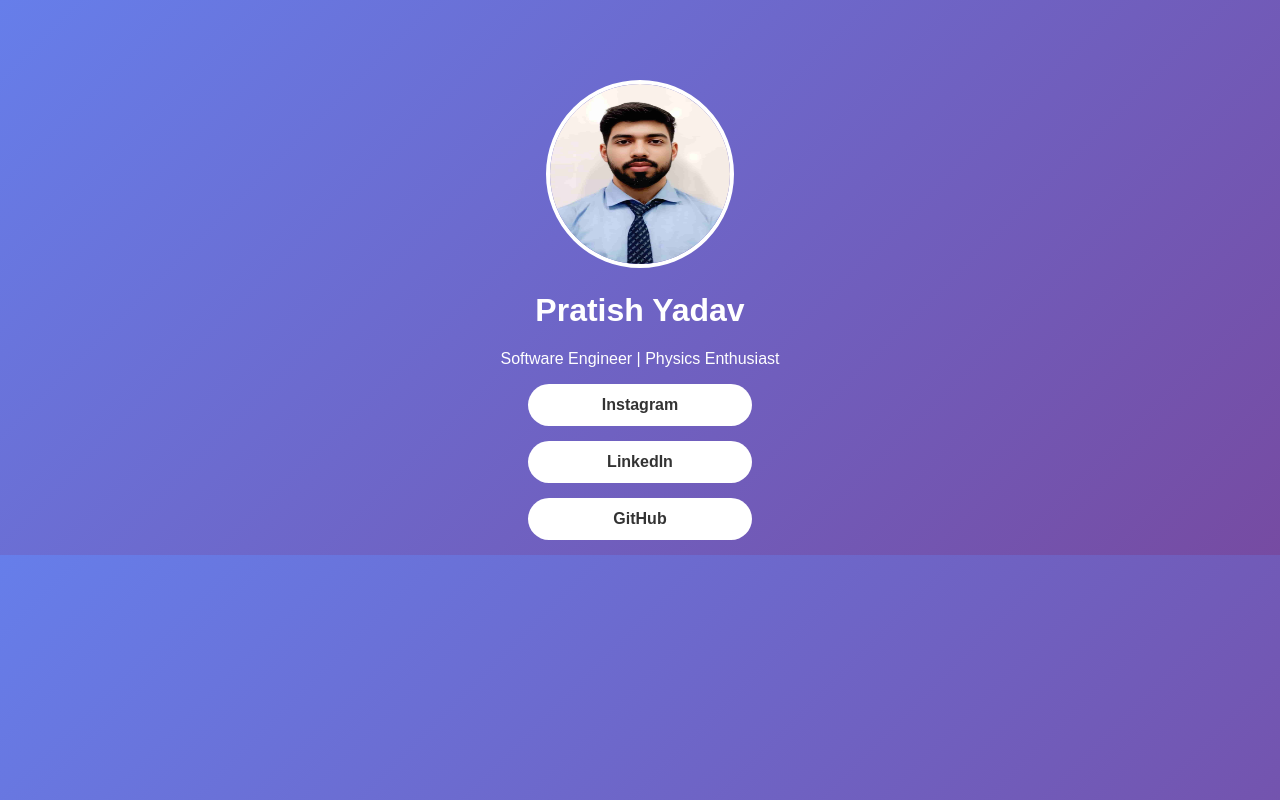
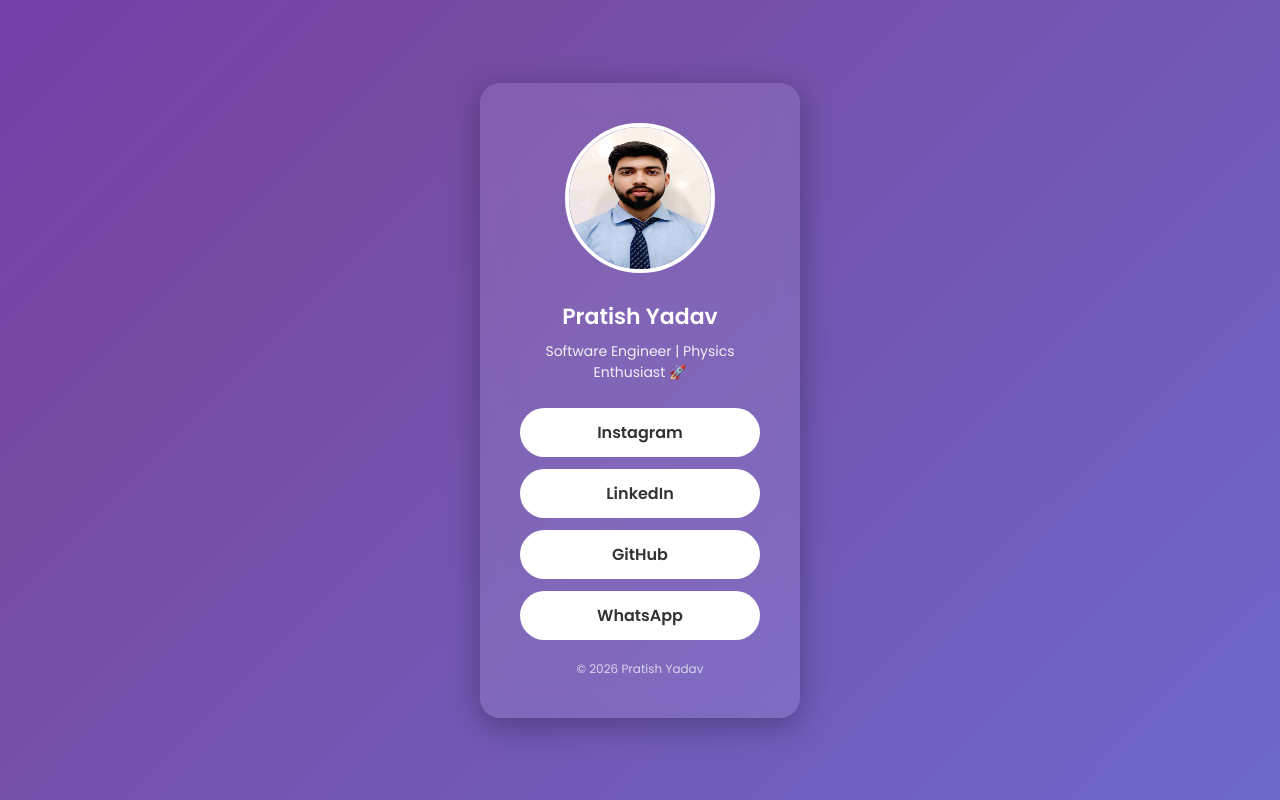
Before and after one commit to PratishYadav/pratishyadav.github.io, a plain HTML site: page index.html in a window 1280 px wide. Drawn offline with Linux system fonts and the light colour scheme.

Commit message:
Update index.html

```diff
--- a/index.html
+++ b/index.html
@@ -1,66 +1,122 @@
 <!DOCTYPE html>
-<html>
+<html lang="en">
 <head>
+<meta charset="UTF-8">
+<meta name="viewport" content="width=device-width, initial-scale=1.0">
 <title>Pratish Yadav</title>
-    <meta name="viewport" content="width=device-width, initial-scale=1.0">
+
+<link href="https://fonts.googleapis.com/css2?family=Poppins:wght@300;400;600&display=swap" rel="stylesheet">
+
 <style>
+* {
+    margin: 0;
+    padding: 0;
+    box-sizing: border-box;
+    font-family: 'Poppins', sans-serif;
+}
+
 body {
-            margin: 0;
-            font-family: Arial, sans-serif;
-            background: linear-gradient(135deg, #667eea, #764ba2);
+    height: 100vh;
+    display: flex;
+    justify-content: center;
+    align-items: center;
+    background: linear-gradient(-45deg, #667eea, #764ba2, #6a11cb, #2575fc);
+    background-size: 400% 400%;
+    animation: gradientBG 10s ease infinite;
+}
+
+@keyframes gradientBG {
+    0% { background-position: 0% 50%; }
+    50% { background-position: 100% 50%; }
+    100% { background-position: 0% 50%; }
+}
+
+.card {
+    backdrop-filter: blur(15px);
+    background: rgba(255, 255, 255, 0.1);
+    padding: 40px;
+    width: 320px;
+    border-radius: 20px;
     text-align: center;
     color: white;
+    box-shadow: 0 8px 32px rgba(0,0,0,0.3);
+    animation: fadeIn 1.5s ease;
 }
 
-        .container {
-            margin-top: 80px;
+@keyframes fadeIn {
+    from { opacity: 0; transform: translateY(20px); }
+    to { opacity: 1; transform: translateY(0); }
 }
 
-        img {
-            width: 180px;
-            height: 180px;
+.profile-img {
+    width: 150px;
+    height: 150px;
     border-radius: 50%;
     border: 4px solid white;
-            cursor: pointer;
+    margin-bottom: 20px;
+    transition: 0.4s;
+}
+
+.profile-img:hover {
+    transform: scale(1.08);
+    box-shadow: 0 0 25px white;
 }
 
 h1 {
-            margin-top: 20px;
+    font-size: 22px;
+    margin-bottom: 8px;
+}
+
+p {
+    font-size: 14px;
+    margin-bottom: 25px;
+    opacity: 0.9;
 }
 
 .links a {
     display: block;
-            margin: 15px auto;
-            width: 200px;
+    margin: 12px 0;
     padding: 12px;
+    border-radius: 30px;
+    text-decoration: none;
+    font-weight: 600;
+    transition: 0.3s;
     background: white;
     color: #333;
-            text-decoration: none;
-            border-radius: 25px;
-            font-weight: bold;
-            transition: 0.3s;
 }
 
 .links a:hover {
+    transform: translateY(-3px);
     background: #ffdd57;
+}
+
+.footer {
+    margin-top: 20px;
+    font-size: 12px;
+    opacity: 0.7;
 }
 </style>
 </head>
 
 <body>
 
-<div class="container">
+<div class="card">
 
-    <!-- Replace image link with your own -->
-    <img src="Image.jpg" onclick="window.location.href='https://instagram.com/'">
+    <!-- Upload your image and replace profile.jpg -->
+    <img src="Image.jpg" class="profile-img">
 
     <h1>Pratish Yadav</h1>
-    <p>Software Engineer | Physics Enthusiast</p>
+    <p>Software Engineer | Physics Enthusiast 🚀</p>
 
     <div class="links">
-        <a href="https://instagram.com/">Instagram</a>
-        <a href="https://linkedin.com/">LinkedIn</a>
-        <a href="https://github.com/">GitHub</a>
+        <a href="https://instagram.com/yourusername" target="_blank">Instagram</a>
+        <a href="https://linkedin.com/in/yourusername" target="_blank">LinkedIn</a>
+        <a href="https://github.com/yourusername" target="_blank">GitHub</a>
+        <a href="https://wa.me/91XXXXXXXXXX" target="_blank">WhatsApp</a>
+    </div>
+
+    <div class="footer">
+        © 2026 Pratish Yadav
     </div>
 
 </div>
```
Lines whose indentation alone changed are shown as unchanged.
